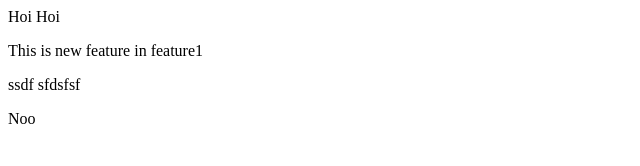
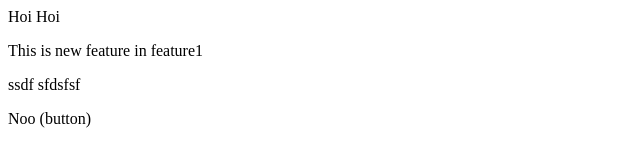
Before and after one commit to aneesh-bera/DemoRepo, a plain HTML site: page index.html in a window 1280 px wide. Shown: the full height of the page, 0-640 px from the left. Drawn offline with Linux system fonts and the light colour scheme.

```diff
--- a/index.html
+++ b/index.html
@@ -1,4 +1,4 @@
 <p>Hoi Hoi </p>
 <p>This is new feature in feature1</p>
 <p>ssdf  sfdsfsf</p>
-<P>Noo</P>
+<P>Noo (button)</P>
```
